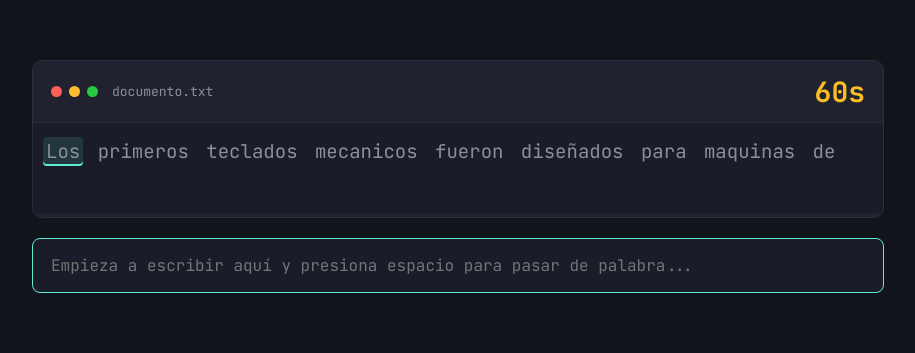
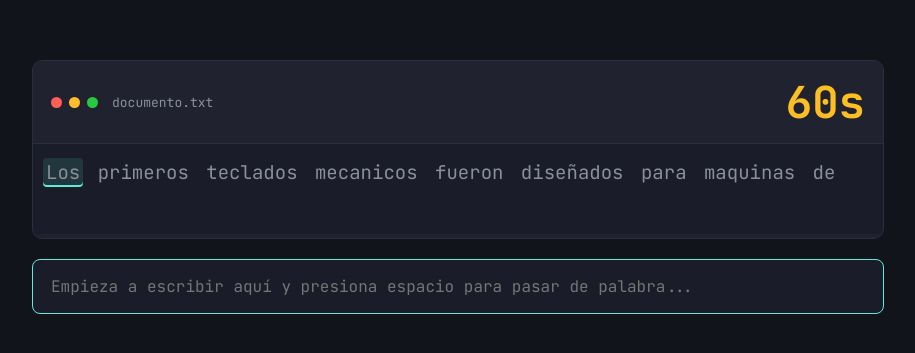
Before and after one commit to jimevtr/Ejercicio_Practico_4, a Flask app: page /test/plano in a window 1280 px wide. Shown: the part 72-425 px from the top of the page, without its empty margins (182-1097 px from the left). Run offline with Flask 3, Linux system fonts and the light colour scheme; the visitor is signed in with stand-in values (Sample User, id 1); data comes from the database, SQL or seed files in the repository.

Commit message:
Fix: Corrección de la fuente de la clase tiempo. Close #4

```diff
--- a/static/css/style.css
+++ b/static/css/style.css
@@ -370,7 +370,7 @@ h1 {
 
 .tiempo {
     font-family: var(--fuente-mono);
-    font-size: 28px;
+    font-size: 44px;
     color: var(--advertencia);
     font-weight: 700;
 }
```
